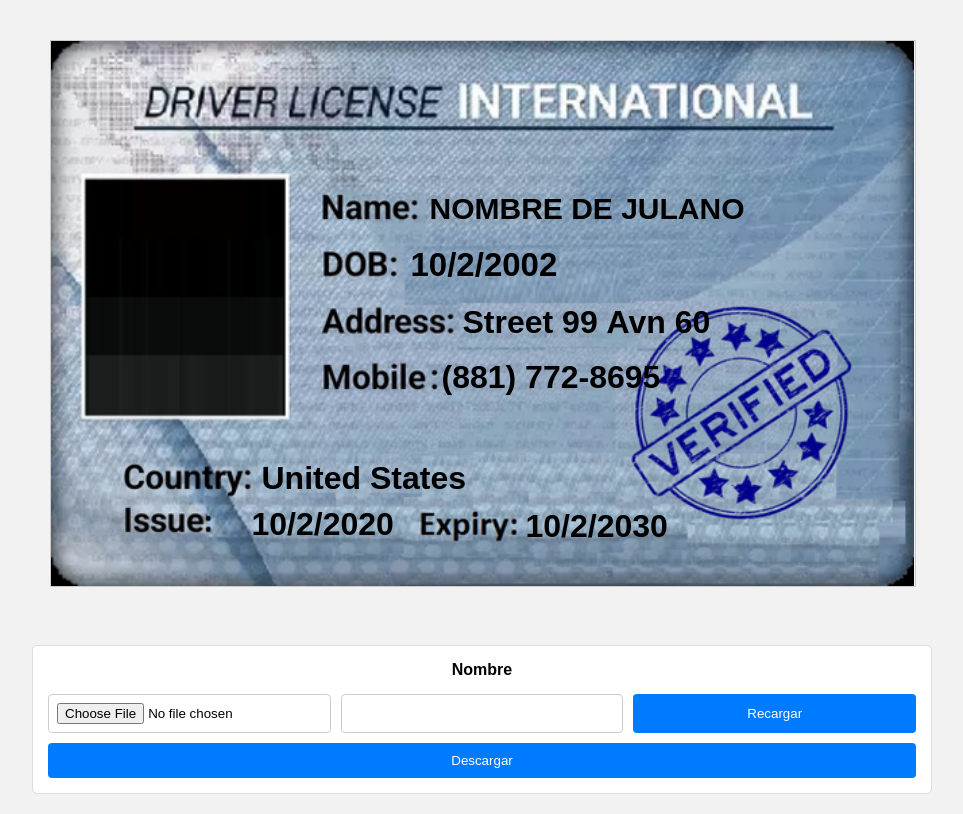
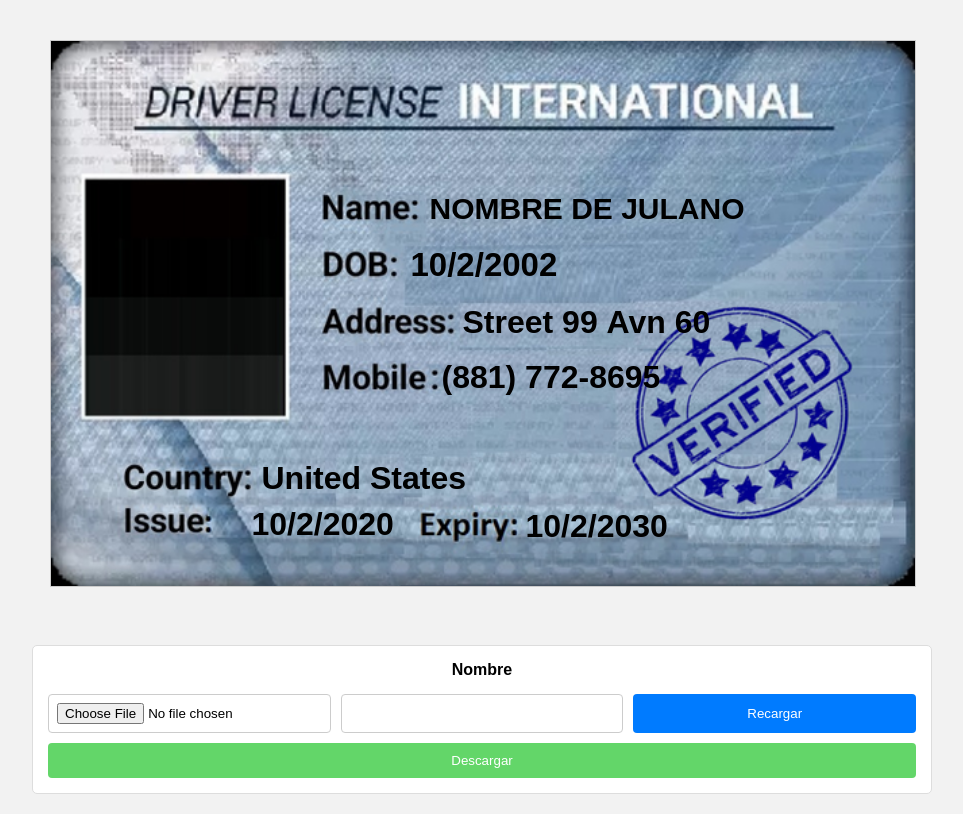
Before and after one commit to joselmm/fake-id-maker, a plain HTML site: page index.html in a window 1280 px wide. Shown: the whole page, without its empty margins (158-1121 px from the left). Drawn offline with Linux system fonts and the light colour scheme.

Commit message:
Update index.html

```diff
--- a/index.html
+++ b/index.html
@@ -1,10 +1,11 @@
 <!DOCTYPE html>
 <html>
+
 <head>
   <meta charset="UTF-8">
   <!-- Viewport para dispositivos móviles -->
   <meta name="viewport" content="width=device-width, initial-scale=1.0">
-  <title>Superposición de Imágenes con Fabric.js</title>
+  <title>Fake Id Generator con Fabric.js</title>
   <!-- Incluimos Fabric.js -->
   <script src="./fabric.min.js"></script>
   <link rel="icon" type="image/x-icon" href="./favicon-32x32.png">
@@ -19,12 +20,14 @@
       flex-direction: column;
       align-items: center;
     }
+
     /* Contenedor para el canvas, responsivo */
     .canvas-container {
       width: 100%;
       max-width: 900px;
       margin: 20px auto;
     }
+
     /* Canvas: se adapta al ancho del contenedor */
     canvas {
       width: 100%;
@@ -32,6 +35,7 @@
       display: block;
       border: 1px solid #ccc;
     }
+
     /* Estilos para el formulario */
     form {
       width: 100%;
@@ -47,12 +51,14 @@
       justify-content: center;
       box-sizing: border-box;
     }
+
     form label {
       flex-basis: 100%;
       text-align: center;
       font-weight: bold;
       margin-bottom: 5px;
     }
+
     form input[type="text"],
     form input[type="file"] {
       flex: 1 1 200px;
@@ -61,6 +67,7 @@
       border-radius: 4px;
       box-sizing: border-box;
     }
+
     form button {
       flex: 1 1 200px;
       padding: 10px;
@@ -71,15 +78,28 @@
       cursor: pointer;
       box-sizing: border-box;
     }
+    button#descargar {
+
+      background-color: #63d669;
+
+    }
+
     form button:hover {
       background-color: #0056b3;
     }
+
+    .thecanvas  {
+      max-width: 100dvw;
+      width: 100%;
+      height: auto;
+    }
   </style>
 </head>
+
 <body>
   <div class="canvas-container">
     <!-- Canvas donde se trabajará -->
-    <canvas id="c" width="864" height="545"></canvas>
+    <canvas class="thecanvas" id="c" width="864" height="545"></canvas>
   </div>
   <form id="form">
     <label for="nombre">Nombre</label>
@@ -92,11 +112,25 @@
     // Crear el canvas con Fabric.js
     var canvas = new fabric.Canvas('c');
 
+    //hacer no editable
+    canvas.forEachObject(function (obj) {
+      obj.selectable = false;
+      obj.evented = false; // También deshabilita la respuesta a eventos (clics, arrastres, etc.)
+    });
+
+    if( document.querySelectorAll(".thecanvas")[0].width>document.body.clientWidth){
+      document.querySelectorAll(".thecanvas")[0].parentElement.style.height=document.body.clientWidth*0.63+"px"
+      document.querySelectorAll(".thecanvas")[0].parentElement.style.width=document.body.clientWidth+"px"
+      Array.from(document.querySelectorAll(".thecanvas")).forEach(element=>{
+        element.style.height=document.body.clientWidth*0.63+"px"
+      })
+    }
+
     // Cargar la imagen de fondo
-    fabric.Image.fromURL('./template.png', function(img) {
+    fabric.Image.fromURL('./template.png', function (img) {
       // Ajustar la imagen para que cubra todo el canvas
       img.scaleToWidth(canvas.width);
-      img.scaleToHeight(canvas.height);
+     // img.scaleToHeight(canvas.height);
       // Establecer la imagen como fondo
       canvas.setBackgroundImage(img, canvas.renderAll.bind(canvas));
     }, { crossOrigin: 'anonymous' });
@@ -243,15 +277,15 @@
     });
 
     // Escuchar el cambio en el input para cargar imagen de marca de agua
-    document.getElementById('fileInput').addEventListener('change', function(e) {
+    document.getElementById('fileInput').addEventListener('change', function (e) {
       var file = e.target.files[0];
       if (!file) return; // Si no se selecciona archivo, salimos
 
       // Crear un FileReader para leer el archivo
       var reader = new FileReader();
-      reader.onload = function(event) {
+      reader.onload = function (event) {
         // event.target.result contiene la Data URL de la imagen
-        fabric.Image.fromURL(event.target.result, function(watermark) {
+        fabric.Image.fromURL(event.target.result, function (watermark) {
           watermark.scaleToWidth(198);
           watermark.set({
             left: 35,
@@ -266,6 +300,9 @@
       // Leer el archivo como Data URL (base64)
       reader.readAsDataURL(file);
     });
+
+    document.querySelector("#descargar").scrollIntoView()
   </script>
 </body>
+
 </html>
```
